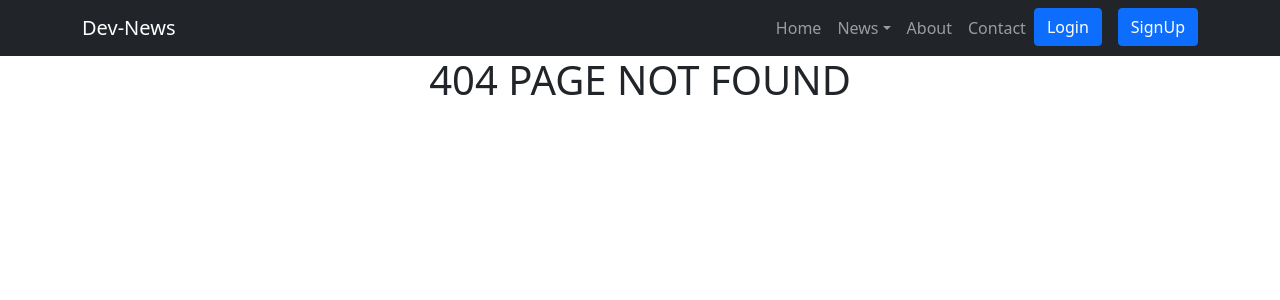
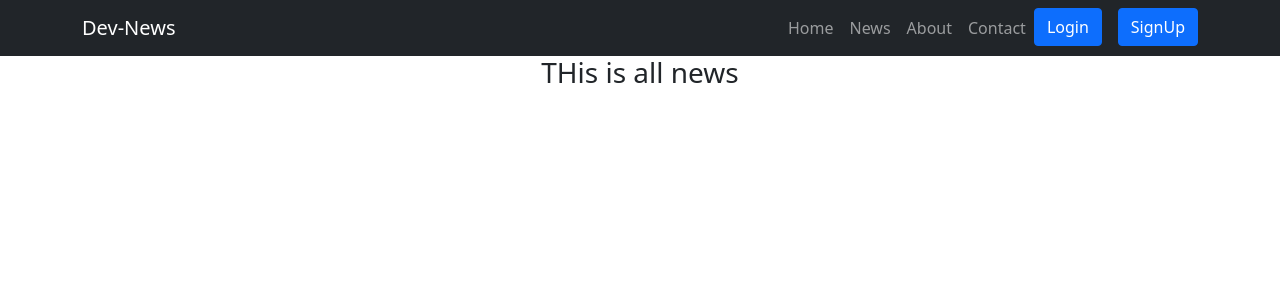
Before and after one commit to nhnajmul17/Dev-News, a React (Create React App) app in the folder frontend/: page /allnews in a window 1280 px wide. Before the commit this address had no page. Shown: the top 300 px of the page. Built offline with nearby package versions, Linux system fonts and the light colour scheme.

Commit message:
Header News Changed

```diff
--- a/frontend/src/App.js
+++ b/frontend/src/App.js
@@ -1,9 +1,8 @@
 import { BrowserRouter, Route, Routes } from 'react-router-dom';
 import './App.css';
 import About from './Components/About/About';
-import JavascriptNews from './Components/AllNews/JavascriptNews/JavascriptNews';
-import PhpNews from './Components/AllNews/PhpNews/PhpNews';
-import PythonNews from './Components/AllNews/PythonNews/PythonNews';
+import Allnews from './Components/AllNews/Allnews';
+
 import Contact from './Components/Contact/Contact';
 import Home from './Components/Home/Home';
 import Login from './Components/Login/Login';
@@ -21,9 +20,7 @@ function App() {
           <Route path='home' element={<Home />} />
           <Route path='about' element={<About />} />
           <Route path='contact' element={<Contact />} />
-          <Route path='pythonnews' element={<PythonNews />} />
-          <Route path='javanews' element={<JavascriptNews />} />
-          <Route path='phpnews' element={<PhpNews />} />
+          <Route path='allnews' element={<Allnews />} />
           <Route path='login' element={<Login />} />
           <Route path='signup' element={<Signup />} />
           <Route path='*' element={<Error />} />
--- /dev/null
+++ b/frontend/src/Components/AllNews/Allnews.js
@@ -0,0 +1,11 @@
+import React from 'react';
+
+const Allnews = () => {
+    return (
+        <div>
+            <h3>THis is all news</h3>
+        </div>
+    );
+};
+
+export default Allnews;
--- a/frontend/src/Components/AllNews/JavascriptNews/JavascriptNews.js
+++ /dev/null
@@ -1,11 +0,0 @@
-import React from 'react';
-
-const JavascriptNews = () => {
-    return (
-        <div>
-            <h3>This is JavascriptNews</h3>
-        </div>
-    );
-};
-
-export default JavascriptNews;
--- a/frontend/src/Components/AllNews/PhpNews/PhpNews.js
+++ /dev/null
@@ -1,11 +0,0 @@
-import React from 'react';
-
-const PhpNews = () => {
-    return (
-        <div>
-            <h3>This is PHP NEWS</h3>
-        </div>
-    );
-};
-
-export default PhpNews;
--- a/frontend/src/Components/AllNews/PythonNews/PythonNews.js
+++ /dev/null
@@ -1,11 +0,0 @@
-import React from 'react';
-
-const PythonNews = () => {
-    return (
-        <div>
-            <h3>This is Python News</h3>
-        </div>
-    );
-};
-
-export default PythonNews;
--- a/frontend/src/Components/Home/Events/EventSlider/EventSlider.js
+++ b/frontend/src/Components/Home/Events/EventSlider/EventSlider.js
@@ -14,7 +14,7 @@ const EventSlider = () => {
     }, [])
 
     var settings = {
-        dots: false,
+        dots: true,
         infinite: true,
         speed: 500,
         slidesToShow: 4,
--- a/frontend/src/Components/Shared/Header/Header.js
+++ b/frontend/src/Components/Shared/Header/Header.js
@@ -1,5 +1,5 @@
 import React from 'react';
-import { Button, Container, Nav, Navbar, NavDropdown } from 'react-bootstrap';
+import { Button, Container, Nav, Navbar, } from 'react-bootstrap';
 import { Link } from 'react-router-dom';
 
 const Header = () => {
@@ -14,12 +14,7 @@ const Header = () => {
                         </Nav>
                         <Nav>
                             <Nav.Link as={Link} to='/home'>Home</Nav.Link>
-                            <NavDropdown title="News" id="collasible-nav-dropdown">
-                                <NavDropdown.Item as={Link} to='/pythonnews'>Python</NavDropdown.Item>
-                                <NavDropdown.Item as={Link} to='/javanews'>JavaScript</NavDropdown.Item>
-                                {/* <NavDropdown.Divider /> */}
-                                <NavDropdown.Item as={Link} to='/phpnews'>Php</NavDropdown.Item>
-                            </NavDropdown>
+                            <Nav.Link as={Link} to='/allnews'>News</Nav.Link>
                             <Nav.Link as={Link} to='/about'>About</Nav.Link>
                             <Nav.Link as={Link} to='/contact'>Contact</Nav.Link>
                             <Link to='login'><Button className='me-3'>Login</Button></Link>
```
